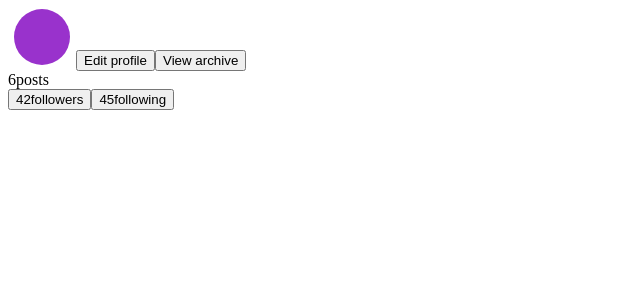
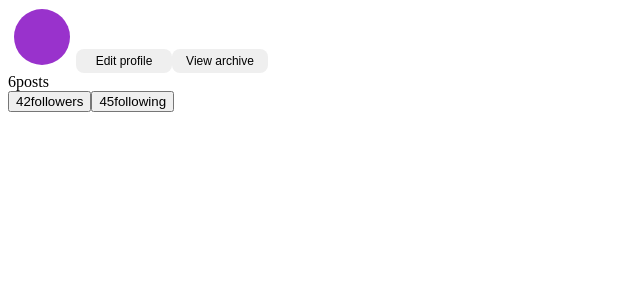
Before and after one commit to gtstarnes/InstaReact, a React (Vite) app: page / in a window 1280 px wide. Shown: the top 300 px of the page, without its empty margins (0-640 px from the left). Built offline with nearby package versions, Linux system fonts and the light colour scheme.

Commit message:
added className

```diff
--- a/src/components/ProfButton.tsx
+++ b/src/components/ProfButton.tsx
@@ -6,7 +6,7 @@ type Props = {
 
 const ProfButton = ({text}:Props) => {
   return (
-    <button>{text}</button>
+    <button className="prof-button">{text}</button>
   )
 }
 
```
